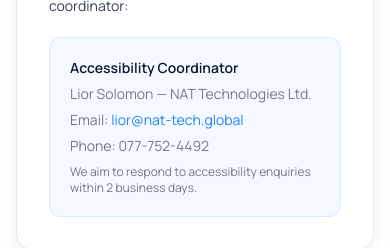
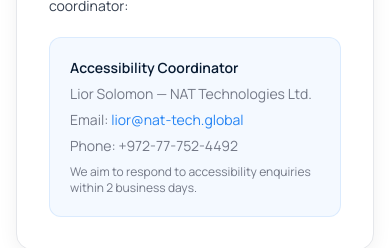
Before and after one commit to solomonlior7-ctrl/nat-website, a Next.js app: page /accessibility in a window 390 px wide. Shown: the part 2200-2448 px from the top of the page. Built offline with nearby package versions, Linux system fonts and the light colour scheme.

Commit message:
fix: use international phone format on accessibility page

```diff
--- a/src/app/accessibility/page.tsx
+++ b/src/app/accessibility/page.tsx
@@ -114,7 +114,7 @@ export default function AccessibilityPage() {
                     lior@nat-tech.global
                   </a>
                 </p>
-                <p className="text-ink-muted">Phone: 077-752-4492</p>
+                <p className="text-ink-muted">Phone: +972-77-752-4492</p>
                 <p className="text-ink-muted text-xs mt-2">
                   We aim to respond to accessibility enquiries within 2 business days.
                 </p>
```
